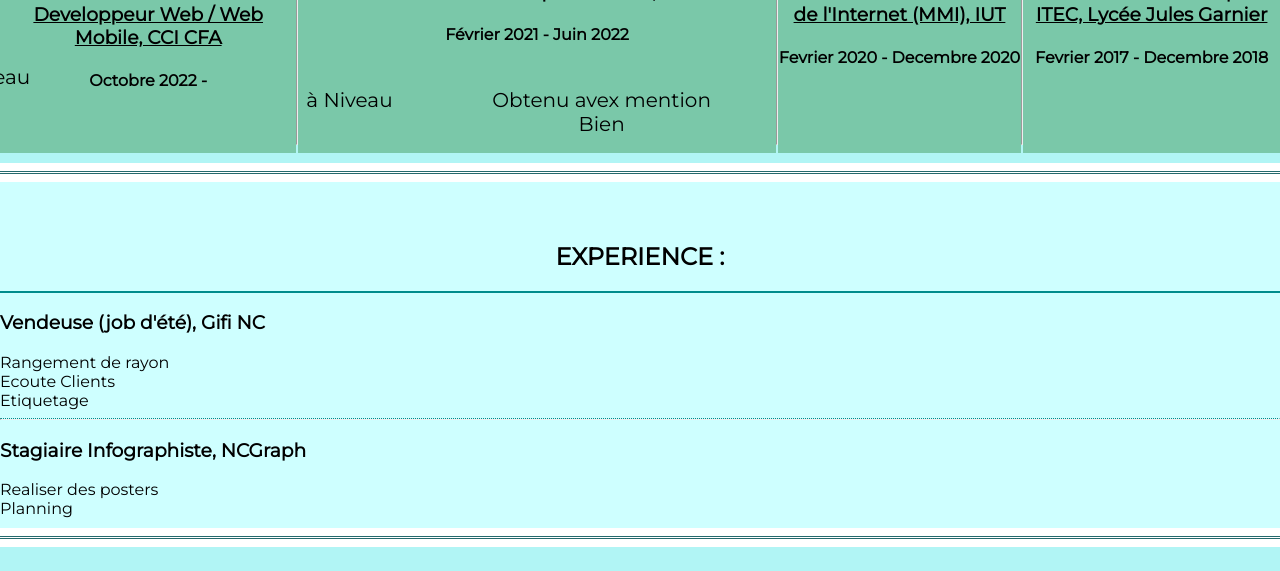
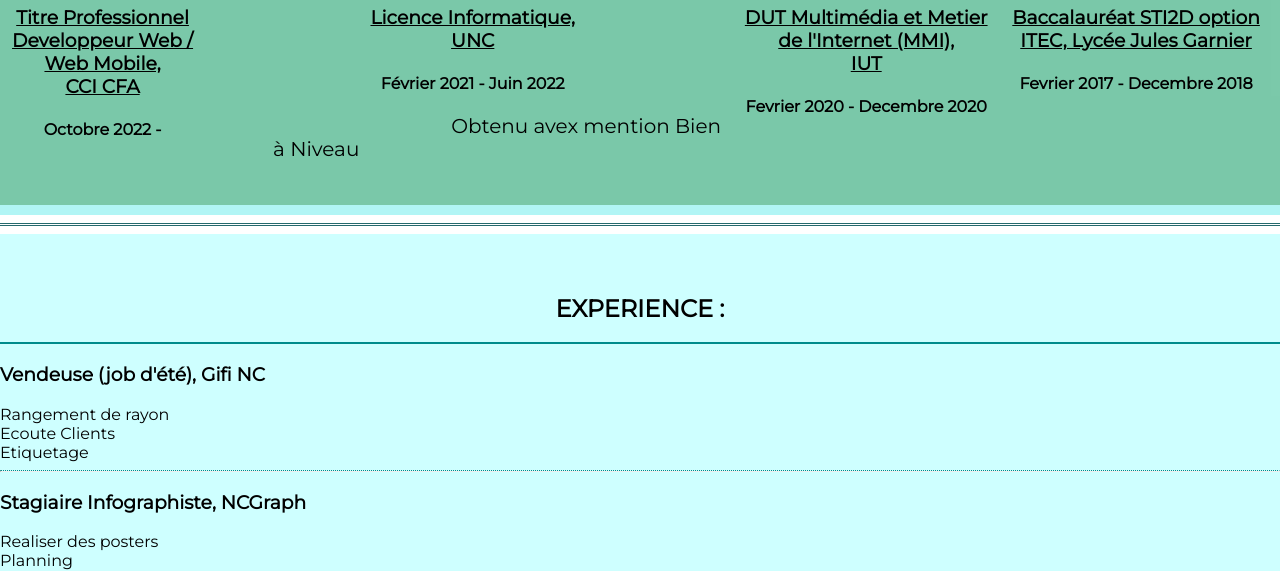
Before and after one commit to angelinagarae/CV-Angelina-Garaebiti, a plain HTML site: page index.html in a window 1280 px wide. Shown: the part 1683-2254 px from the top of the page. Drawn offline with Linux system fonts and the light colour scheme; a web font is replaced by a local one.

Commit message:
Update index.html

```diff
--- a/index.html
+++ b/index.html
@@ -42,32 +42,29 @@
             <article>
                 <img src="./images/cci.png" alt="Logo cci">
                 <div>
-                    <h3>Titre Professionnel Developpeur Web / Web Mobile, CCI CFA</h3>
+                    <h3>Titre Professionnel <br> Developpeur Web / Web Mobile, <br> CCI CFA</h3>
                     <h4>Octobre 2022 - </h4>
                     <p>en cours</p>
                 </div>
             </article>
-            <hr>
             <article>
                 <img src="./images/unc.jpg" alt="Logo unc">
                 <div>
-                   <h3>Licence Informatique - TREC 7, UNC</h3>
+                   <h3>Licence Informatique,<br> UNC</h3>
                     <h4>Février 2021 - Juin 2022</h4>
                     <p>à Niveau</p>
                 </div>
 
             </article>
-            <hr>
             <article>
                 <img src="./images/iut.jpg" alt="Logo iut">
                 <div>
-                    <h3>DUT Multimédia et Metier de l'Internet (MMI), IUT</h3>
+                    <h3>DUT Multimédia et Metier de l'Internet (MMI),<br> IUT</h3>
                     <h4>Fevrier 2020 - Decembre 2020</h4>
                     <p>à Niveau</p>
                 </div>
 
             </article>
-            <hr>
             <article>
                 <img src="./images/ljg.jpg" alt="Logi ljg">
                 <div>
```
